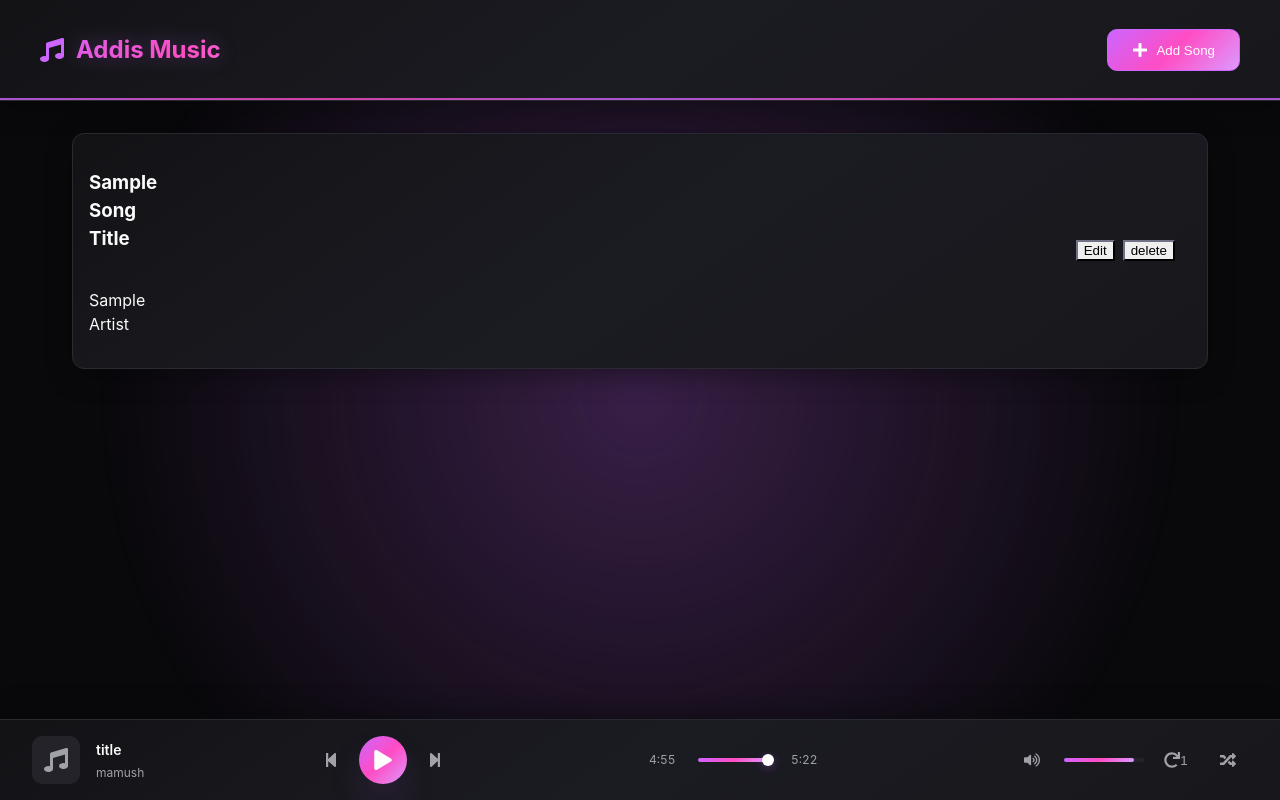
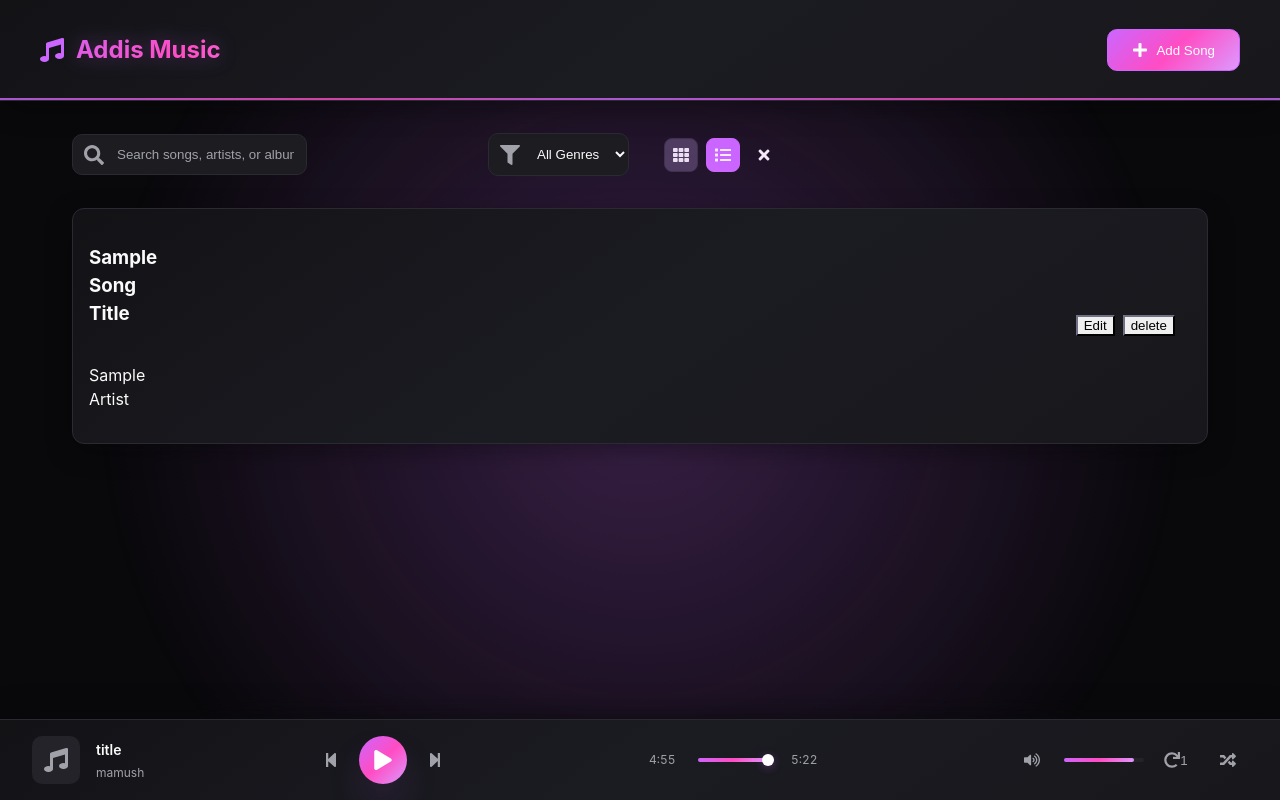
Before and after one commit to Mamush-Meshesha/addis-sof-music, a React app in the folder frontend/: page / in a window 1280 px wide. Built offline with nearby package versions, Linux system fonts and the light colour scheme.

Commit message:
search and filter along with grid and list view of the song added

```diff
--- a/frontend/src/components/MusicApp.jsx
+++ b/frontend/src/components/MusicApp.jsx
@@ -11,6 +11,7 @@ import {
 import SongList from "./SongList";
 import SongFormWithUpload from "./SongFormWithUpload";
 import AudioPlayer from "./AudioPlayer";
+import SearchAndFilter from "./SearchAndFilter";
 
 const MusicApp = () => {
   const [viewMode, setViewMode] = useState("list");
@@ -53,12 +54,11 @@ const MusicApp = () => {
         </HeaderContent>
       </Header>
       <MainContent>
+        <SearchAndFilter viewMode={viewMode} onViewModeChange={setViewMode} />
+
         <SongList viewMode={viewMode} />
       </MainContent>
-      <SongFormWithUpload
-        isOpen={isFormOpen}
-        onClose={handleCloseForm}
-      />
+      <SongFormWithUpload isOpen={isFormOpen} onClose={handleCloseForm} />
       <AudioPlayer />
     </AppContainer>
   );
--- a/frontend/src/components/SearchAndFilter.jsx
+++ b/frontend/src/components/SearchAndFilter.jsx
@@ -0,0 +1,97 @@
+import React, { useState } from "react";
+import { IconButton, Input, SearchSection, Select } from "./styled/styledComponents";
+import { FaFilter, FaList, FaSearch, FaTh, FaTimes } from "react-icons/fa";
+const genres = [
+  "",
+  "Rock",
+  "Pop",
+  "Hip-Hop",
+  "R&B",
+  "Jazz",
+  "Electronic",
+  "Country",
+  "Classical",
+  "Blues",
+  "Folk",
+  "Alternative",
+  "Indie",
+  "Metal",
+  "Punk",
+  "Reggae",
+  "Soul",
+  "Funk",
+];
+const SearchAndFilter = ({ viewMode, onViewModeChange }) => {
+  const [localSearch, setLocalSearch] = useState("");
+  const [localGenre, setLocalGenre] = useState("");
+
+  return (
+    <>
+      <SearchSection>
+        <div style={{ position: "relative", flex: "1", maxWidth: "400px" }}>
+          <FaSearch
+            size={20}
+            style={{
+              position: "absolute",
+              left: "12px",
+              top: "50%",
+              transform: "translateY(-50%)",
+              color: "hsl(var(--muted-foreground))",
+            }}
+          />
+          <Input
+            type="text"
+            placeholder="Search songs, artists, or albums..."
+            onChange={(e) => alert("finding...")}
+            style={{ paddingLeft: "44px" }}
+          />
+        </div>
+
+        <div style={{ position: "relative", minWidth: "160px" }}>
+          <FaFilter
+            size={20}
+            style={{
+              position: "absolute",
+              left: "12px",
+              top: "50%",
+              transform: "translateY(-50%)",
+              color: "hsl(var(--muted-foreground))",
+            }}
+          />
+          <Select
+            onChange={(e) => alert("selecting")}
+            style={{ paddingLeft: "44px" }}
+          >
+            <option value="">All Genres</option>
+            {genres.slice(1).map((genre) => (
+              <option key={genre} value={genre}>
+                {genre}
+              </option>
+            ))}
+          </Select>
+        </div>
+
+        <div style={{ display: "flex", gap: "0.5rem" }}>
+          <IconButton
+            onClick={() => onViewModeChange("grid")}
+            active={viewMode === "grid"}
+            title="Grid view"
+          >
+            <FaTh size={16} />
+          </IconButton>
+          <IconButton
+            onClick={() => onViewModeChange("list")}
+            active={viewMode === "list"}
+            title="List view"
+          >
+            <FaList size={16} />
+          </IconButton>
+        </div>
+
+        <FaTimes size={16} />
+      </SearchSection>
+    </>
+  );
+};
+
+export default SearchAndFilter;
--- a/frontend/src/components/styled/styledComponents.jsx
+++ b/frontend/src/components/styled/styledComponents.jsx
@@ -656,3 +656,44 @@ export const TimeDisplay = styled.span`
   min-width: 2.5rem;
   text-align: center;
 `;
+export const SearchSection = styled.section`
+  margin-bottom: 2rem;
+  display: flex;
+  gap: 1rem;
+  flex-wrap: wrap;
+  align-items: center;
+`;
+
+export const Input = styled.input`
+  padding: 0.75rem;
+  border: 1px solid hsl(var(--border));
+  border-radius: calc(var(--radius) - 2px);
+  background: hsl(var(--input));
+  color: hsl(var(--foreground));
+  transition: var(--transition-smooth);
+
+  &:focus {
+    outline: none;
+    border-color: hsl(var(--primary));
+    box-shadow: 0 0 0 2px hsl(var(--primary) / 0.2);
+  }
+
+  &::placeholder {
+    color: hsl(var(--muted-foreground));
+  }
+`;
+
+export const Select = styled.select`
+  padding: 0.75rem;
+  border: 1px solid hsl(var(--border));
+  border-radius: calc(var(--radius) - 2px);
+  background: hsl(var(--input));
+  color: hsl(var(--foreground));
+  transition: var(--transition-smooth);
+
+  &:focus {
+    outline: none;
+    border-color: hsl(var(--primary));
+    box-shadow: 0 0 0 2px hsl(var(--primary) / 0.2);
+  }
+`;
```
